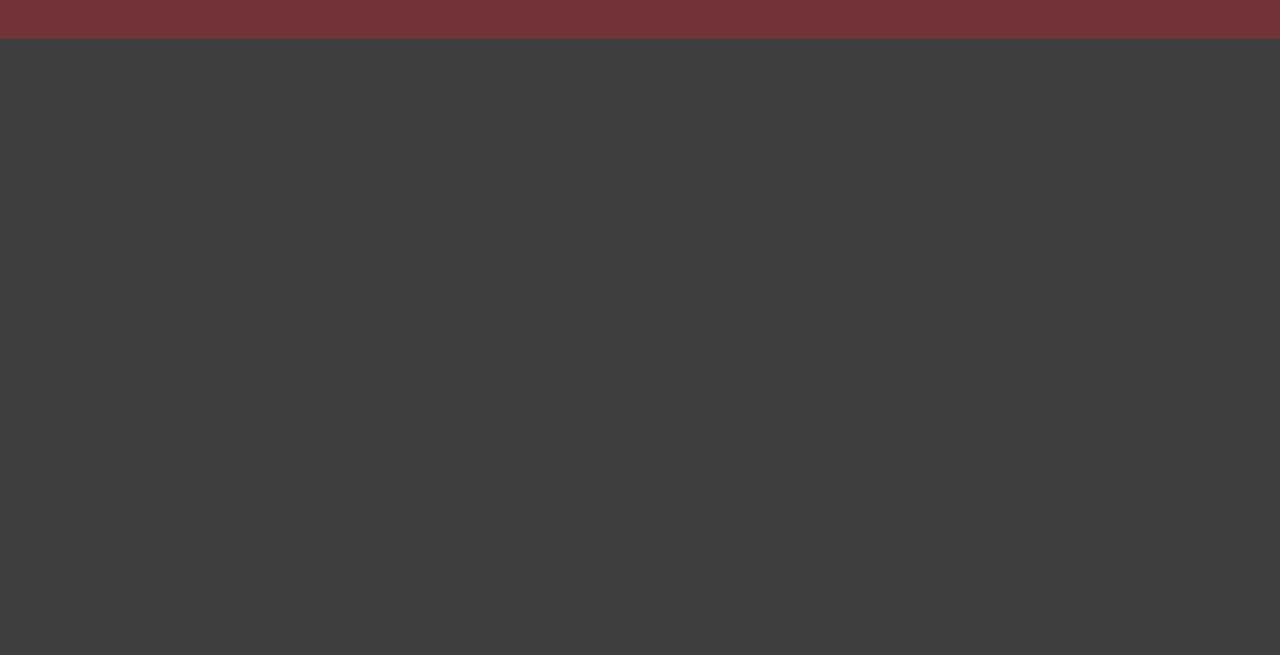
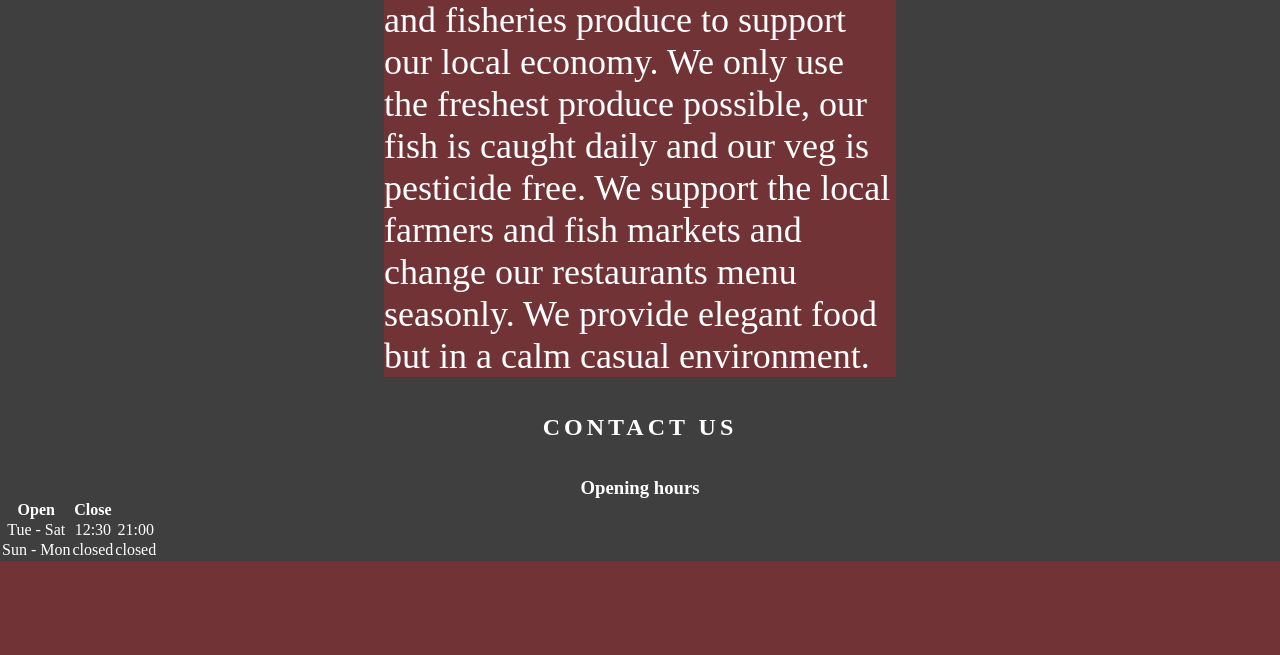
Before and after one commit to CoderStephen/P1_restaurant, a plain HTML site: page index.html in a window 1280 px wide. Shown: the part 2019-2674 px from the top of the page. Before the commit the page ends 2058 px from the top, so only its background shows below. Drawn offline with Linux system fonts and the light colour scheme.

Commit message:
Add some contact info

```diff
--- a/assets/css/style.css
+++ b/assets/css/style.css
@@ -26,8 +26,8 @@ header a {
     margin: 150px;
 }
 
-h1 {
-    line-height: 50px;
+h1, h2{
+    line-height: 100px;
     text-transform: uppercase;
     letter-spacing: 4px;
 }
@@ -59,14 +59,39 @@ section #web-nav {
     background-color: rgb(63, 63, 63);
 }
 
-
+.background-color {
+    margin: 0% 30%;
+    background-color: rgba(231, 23, 33, 0.301);
+}
 
 #rest-image {
     height: 1500px;
     width: 100%;
+    background: url('../images/restaurant.jpg') no-repeat center center;
     margin: auto;
-    background: url('../images/restaurant.jpg') no-repeat center center;
 }
+
+#about, h2 {
+    text-align: center;
+}
+
+#about, p{
+    font-size: 150%;
+        text-align: left;
+    }
+
+
+
+
+
+
+
+
+
+
+
+
+
 
 .socials {
     text-align: center;
--- a/index.html
+++ b/index.html
@@ -43,10 +43,12 @@
 
     </section>
 
-    <section id="rest-image">
+    <section class="background-color">
+        <div  id="rest-image">
+        </div>
     </section>
 
-    <section id="about">
+    <section id="about" class="centre background-color">
         <h2>about</h2>
         <p>
 We are a fish restaurant based in the heart of galway. Our aim has always been to deliver high quality
@@ -57,6 +59,25 @@ seasonly. We provide elegant food but in a calm casual environment.
 
     <section id="contact">
         <h2>Contact us</h2>
+        <div>
+            <div>
+                <h3>Opening hours</h3>
+                <table>
+                    <tr>
+                        <th>Open</th>
+                        <th>Close</th>
+                    </tr>
+                    <tr>
+                        <td>Tue - Sat</td>
+                        <td>12:30</td>
+                        <td>21:00</td>
+                    </tr>
+                    <tr>
+                        <td>Sun - Mon</td>
+                        <td>closed</td>
+                        <td>closed</td>
+                    </tr>
+                </table>
 
         </div>
         <div></div>
```
